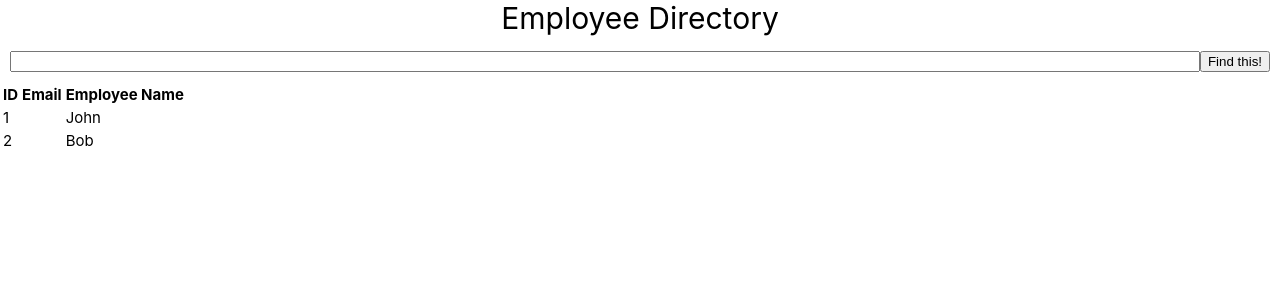
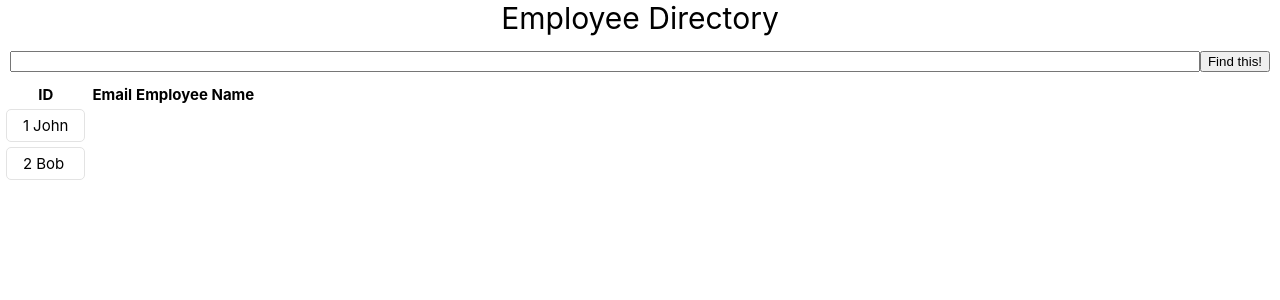
Before and after one commit to IBS-JS-202304/module_01, a React (Create React App) app: page / in a window 1280 px wide. Shown: the top 300 px of the page. Built offline with nearby package versions, Linux system fonts and the light colour scheme.

Commit message:
usehover

```diff
--- /dev/null
+++ b/src/components/EmployeeGrid/EmployeeGridRow.css
@@ -0,0 +1,18 @@
+.table-row-hovered {
+    padding: 5px 15px;
+    margin: 2px 4px;
+    border-radius: 5px;
+    border: solid #331766 1px;
+    display: flex;
+    margin-bottom: 5px;
+    cursor:pointer;
+}
+
+.table-row {
+    padding: 5px 15px;
+    margin: 2px 4px;
+    border-radius: 5px;
+    border: solid #e3e3e3 1px;
+    display: flex;
+    margin-bottom: 5px;
+}
--- a/src/components/EmployeeGrid/EmployeeGridRow.jsx
+++ b/src/components/EmployeeGrid/EmployeeGridRow.jsx
@@ -1,13 +1,39 @@
-import { useCallback } from 'react';
+import { useCallback, useState, useRef, useEffect } from 'react';
 import { useNavigate } from "react-router-dom";
+import './EmployeeGridRow.css';
 
 export const EmployeeGridRow = ({ rowData, columns }) => {
     const navigate = useNavigate();
+
+    const [hoverRef, isHovered] = useHover();
 
     const onRowClick = useCallback(() => {
         navigate(`/employee/${rowData.id}`);
     }, [navigate, rowData]);
 
+    function useHover() {
+        const [value, setValue] = useState(false);
+        const ref = useRef(null);
+        const handleMouseOver = () => setValue(true);
+        const handleMouseOut = () => setValue(false);
+        useEffect(
+          () => {
+            const node = ref.current;
+            if (node) {
+              node.addEventListener("mouseover", handleMouseOver);
+              node.addEventListener("mouseout", handleMouseOut);
+              return () => {
+                node.removeEventListener("mouseover", handleMouseOver);
+                node.removeEventListener("mouseout", handleMouseOut);
+              };
+            }
+          },
+          [ref.current]
+        );
+        return [ref, value];
+      }
+
+
     const cells = columns.map(({ dataKey, renderCell }) => <td>{renderCell ? renderCell(rowData[dataKey], rowData) : rowData[dataKey]}</td>);
-    return <tr onClick={onRowClick} className="table-row">{cells}</tr>;
+    return <tr onClick={onRowClick}   ref={hoverRef}  className = {isHovered ? "table-row-hovered" : "table-row" } >  {cells}</tr>;
 }
```
